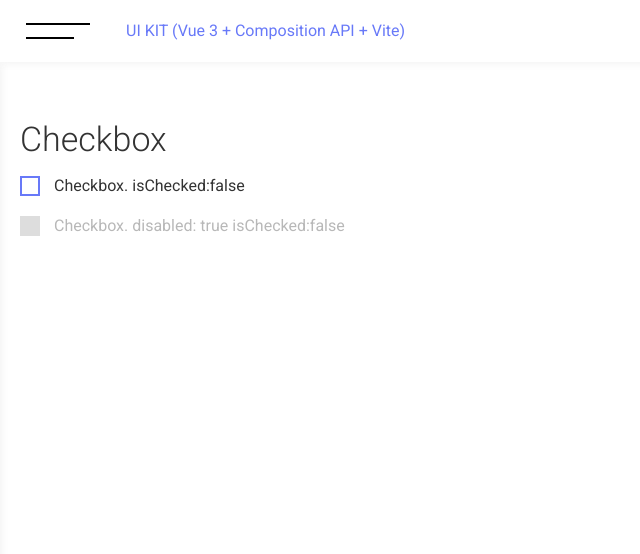
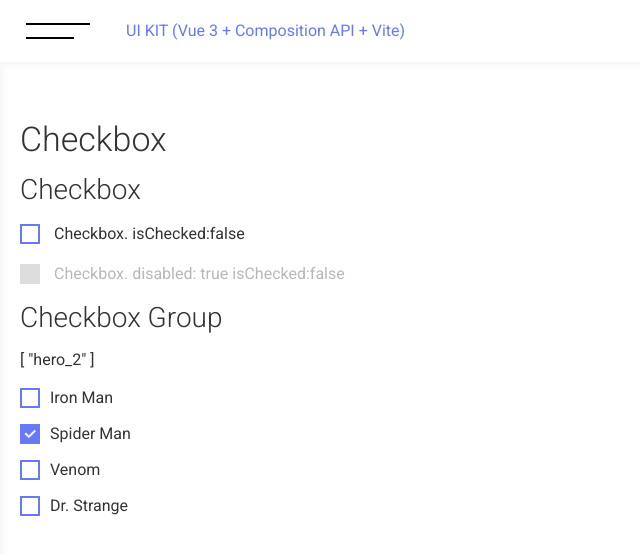
Before and after one commit to MarkusFletcher/UI-Kit-Vue3, a Vue app: page /checkbox in a window 1280 px wide. Shown: the top 554 px of the page, without its empty margins (0-640 px from the left). Built offline with nearby package versions, Linux system fonts and the light colour scheme.

Commit message:
checkbox group

```diff
--- a/src/components/ui/checkbox/Checkbox.vue
+++ b/src/components/ui/checkbox/Checkbox.vue
@@ -30,28 +30,31 @@ const props = defineProps({
 
 const handleClick = (e) => {
   emits('change', e)
-  // console.log(e)
 }
 </script>
 
 <template>
+  <div class="checkbox-wrap">
     <input
       class="checkbox"
       type="checkbox"
       :id="id"
+      :name="name"
       :value="value"
       :checked="checked"
       :disabled="disabled"
       :required="required"
-    @input="handleClick"
-    >
-    <!-- @input="handleClick($event)" -->
+      @input="handleClick">
     <label :for="id">
       <slot></slot>
     </label>
+  </div>
 </template>
 
 <style lang="scss">
+  .checkbox-wrap {
+    display: block;
+  }
   .checkbox {
     position: absolute; // take it out of document flow
     opacity: 0; // hide it
--- a/src/components/ui/checkbox/CheckboxGroup.vue
+++ b/src/components/ui/checkbox/CheckboxGroup.vue
@@ -0,0 +1,52 @@
+<script setup>
+import VCheckbox from '@/components/ui/checkbox/Checkbox.vue'
+
+const emits = defineEmits(['updateSelected'])
+
+const props = defineProps({
+  name: {
+    type: String,
+    required: true
+  },
+  options: {
+    type: Array,
+    required: true,
+    validator: (value) => {
+      const hasNameKey = value.every(item => Object.keys(item).includes('name'))
+      const hasIdKey = value.every(item => Object.keys(item).includes('id'))
+      return hasNameKey && hasIdKey
+    }
+  },
+  selected: {
+    type: Array,
+    default: []
+  }
+})
+
+const updateSelected = ({target}) => {
+  emits('updateSelected', { id: target.id, checked: target.checked })
+}
+</script>
+
+<template>
+  <div class="checkbox-group">
+    <v-checkbox
+      class="chexkbox-group__item"
+      v-for="option in options"
+      :key="option.id"
+      :id="option.id"
+      :name="name"
+      :checked="selected.includes(option.id)"
+      @change="updateSelected">
+      {{ option.name }}
+    </v-checkbox>
+  </div>
+</template>
+
+<style lang="scss" scoped>
+  .chexkbox-group {
+    &__item {
+      margin-bottom: 16px;
+    }
+  }
+</style>
--- a/src/views/Checkbox.vue
+++ b/src/views/Checkbox.vue
@@ -1,12 +1,43 @@
 <script setup>
 import {ref} from 'vue'
 import VCheckbox from '@/components/ui/checkbox/Checkbox.vue'
+import VCheckboxGroup from '@/components/ui/checkbox/CheckboxGroup.vue'
 
 const isChecked1 = ref(false)
 const isChecked2 = ref(false)
 const isDisabled2 = ref(true)
 
-const checkboxClick1 = () => {
+const listOfHeroes = ref([
+  {
+    id: 'hero_1',
+    name: 'Iron Man'
+  },
+  {
+    id: 'hero_2',
+    name: 'Spider Man'
+  },
+  {
+    id: 'hero_3',
+    name: 'Venom'
+  },
+  {
+    id: 'hero_4',
+    name: 'Dr. Strange'
+  },
+])
+
+const selectedHeroes = ref(['hero_2'])
+
+const updateSelectedHeroes = ({id, checked}) => {
+  if(checked) {
+    selectedHeroes.value.push(id)
+  } else {
+    selectedHeroes.value.splice(selectedHeroes.value.indexOf(id), 1)
+  }
+}
+
+const checkboxClick1 = (e) => {
+  console.log(e)
   isChecked1.value = !isChecked1.value
   changeActivity2()
 }
@@ -22,6 +53,7 @@ const changeActivity2 = () => {
 
 <template>
   <h1 class="heading-1">Checkbox</h1>
+  <h2 class="heading-2">Checkbox</h2>
   <div class="row">
     <v-checkbox
       name="checkbox-1"
@@ -43,5 +75,17 @@ const changeActivity2 = () => {
       Checkbox. disabled: {{ isDisabled2 }} isChecked:{{ isChecked2 }}
     </v-checkbox>
   </div>
+  <h2 class="heading-2">Checkbox Group</h2>
+  <div class="row row_block">
+    {{ selectedHeroes }}
+  </div>
+  <div class="row">
+    <v-checkbox-group
+      name="heroes"
+      :options="listOfHeroes"
+      v-model:selected="selectedHeroes"
+      @updateSelected="updateSelectedHeroes">
+    </v-checkbox-group>
+  </div>
 
 </template>
```
Lines whose indentation alone changed are shown as unchanged.
